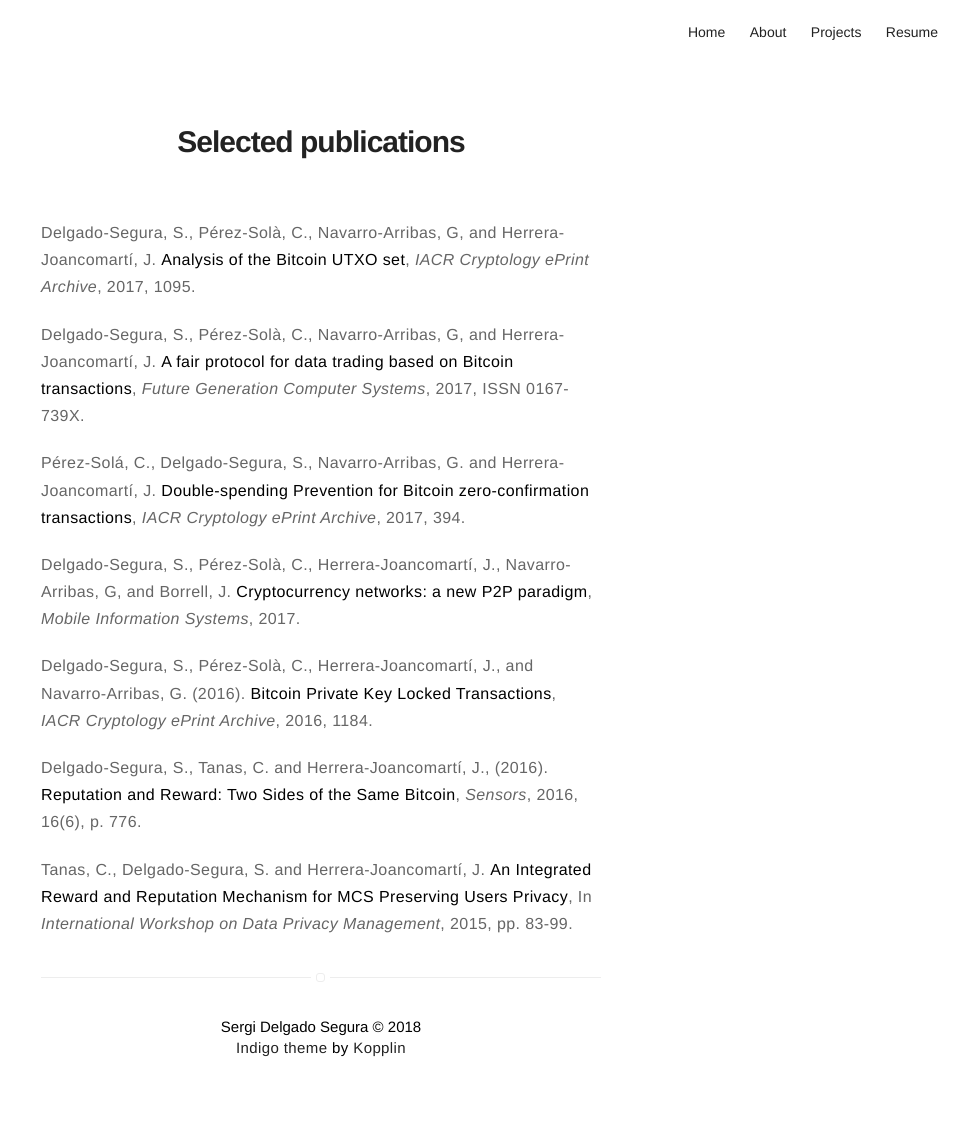
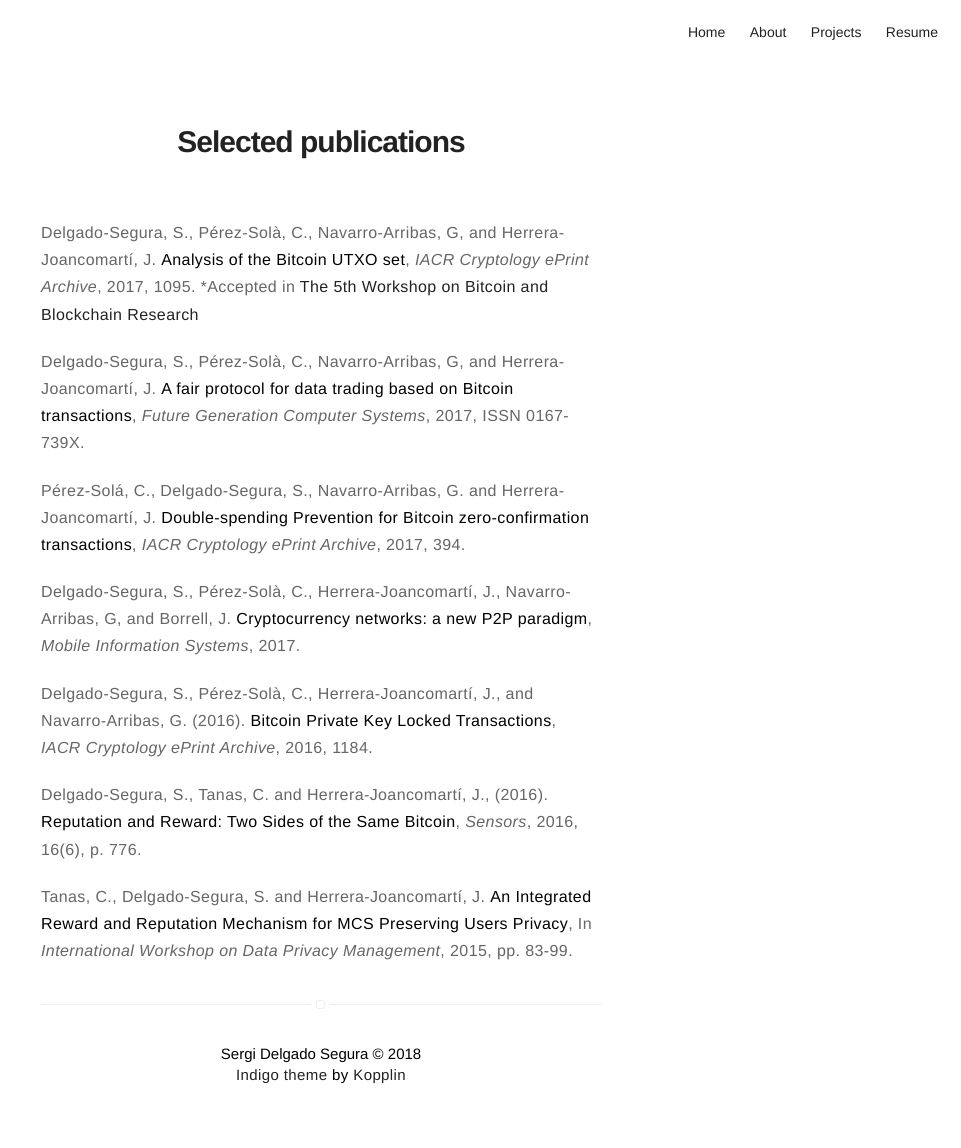
Before and after one commit to sr-gi/me, a Jekyll site: the page built from publications.md, in a window 1280 px wide. Shown: the whole page, without its empty margins (319-1280 px from the left). Built offline with Jekyll 4.4.1, drawn with Linux system fonts in a browser that asks for light colours; before the commit the page ends 1121 px from its top, so only the background shows below that.

Commit message:
Updates publications with acceptance of Analysis of the Bitcoin UTXO set in Bitcoin'18

```diff
--- a/publications.md
+++ b/publications.md
@@ -5,7 +5,7 @@ layout: page
 
 # Selected publications
 
-Delgado-Segura, S., Pérez-Solà, C., Navarro-Arribas, G, and Herrera-Joancomartí, J. [**Analysis of the Bitcoin UTXO set**](https://eprint.iacr.org/2017/1095.pdf), *IACR Cryptology ePrint Archive*, 2017, 1095.
+Delgado-Segura, S., Pérez-Solà, C., Navarro-Arribas, G, and Herrera-Joancomartí, J. [**Analysis of the Bitcoin UTXO set**](https://eprint.iacr.org/2017/1095.pdf), *IACR Cryptology ePrint Archive*, 2017, 1095. *Accepted in [The 5th Workshop on Bitcoin and Blockchain Research](https://fc18.ifca.ai/bitcoin/schedule.html)
 
 Delgado-Segura, S., Pérez-Solà, C., Navarro-Arribas, G, and Herrera-Joancomartí, J. [**A fair protocol for data trading based on Bitcoin transactions**](http://dx.doi.org/10.1016/j.future.2017.08.021), *Future Generation Computer Systems*, 2017, ISSN 0167-739X.
 
```
